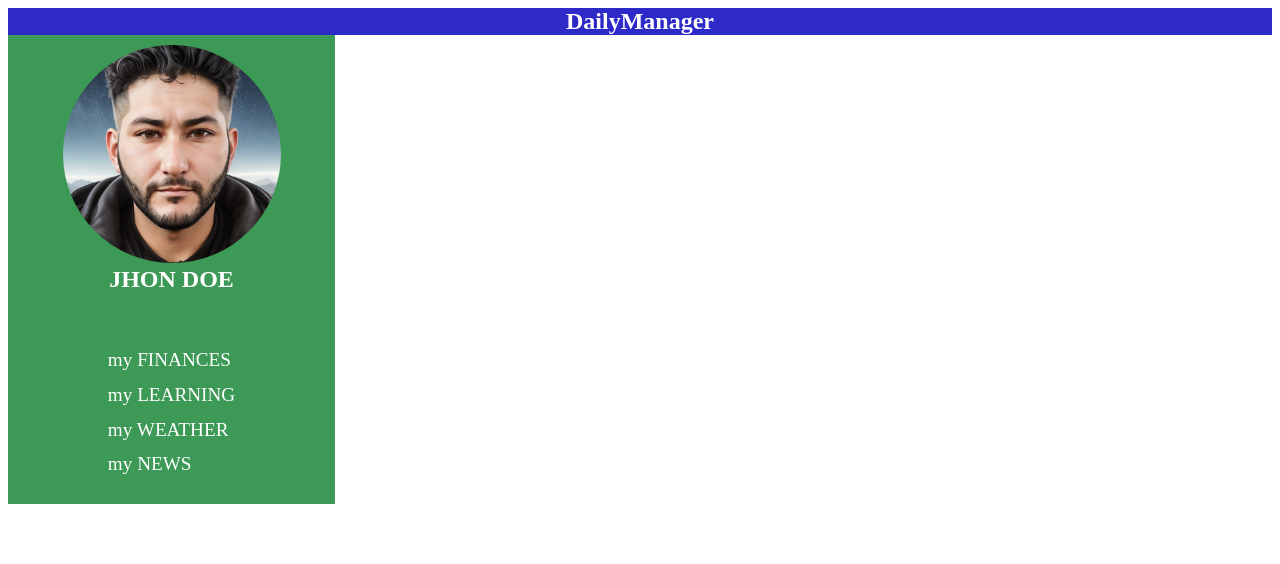
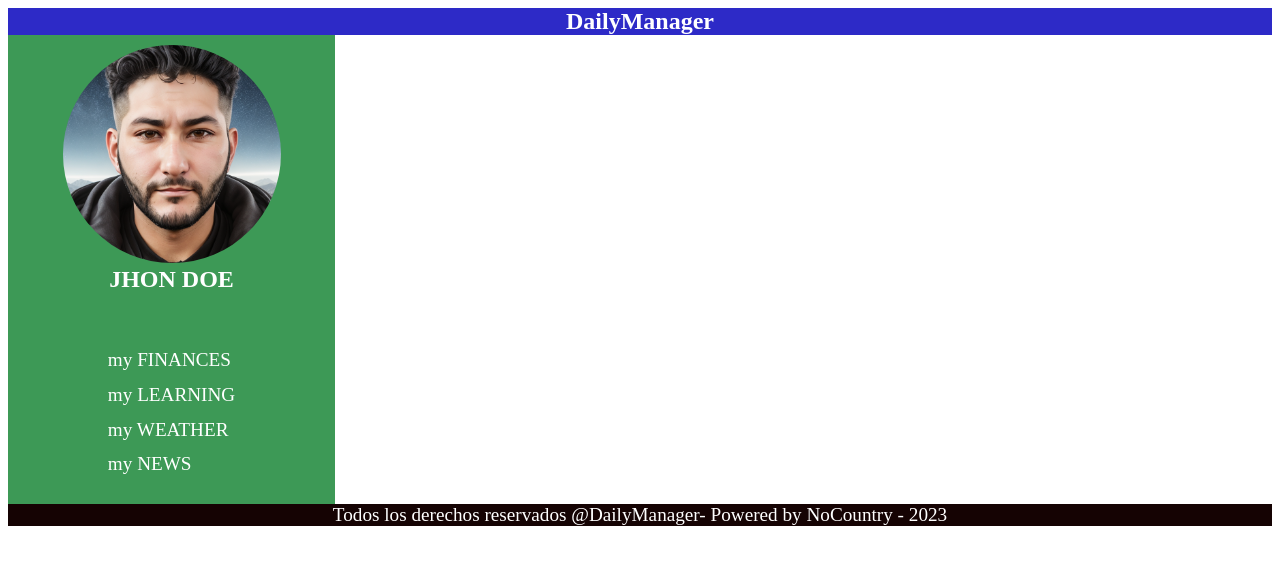
Before and after one commit to No-Country/S8-19-morn, a Next.js app in the folder client/daily-manager/: page /components/MainLayout/MainLayout in a window 1280 px wide. Shown: the top 564 px of the page. Built offline with nearby package versions, Linux system fonts and the light colour scheme.

Commit message:
feat: add Footer

```diff
--- a/client/daily-manager/src/pages/components/MainLayout/MainLayout.js
+++ b/client/daily-manager/src/pages/components/MainLayout/MainLayout.js
@@ -2,6 +2,7 @@ import React from "react";
 import styles from "../../scss/globals.module.scss";
 import Header from "../header/Header";
 import GreenPanel from "../greenPanel/GreenPanel";
+import Footer from "../footer/Footer";
 
 const { mainLayout } = styles;
 
@@ -10,6 +11,7 @@ export default function MainLayout() {
     <div className={mainLayout}>
       <Header/>
       <GreenPanel/>
+      <Footer/>
 
     </div>
   );
--- /dev/null
+++ b/client/daily-manager/src/pages/components/footer/Footer.js
@@ -0,0 +1,13 @@
+import React from 'react';
+import styles from '../../scss/globals.module.scss';
+
+const {footer} = styles;
+
+
+export default function Footer() {
+  return (
+    <footer className={footer}>
+        <p>Todos los derechos reservados @DailyManager- Powered by NoCountry - 2023</p>
+    </footer>
+  )
+}
--- /dev/null
+++ b/client/daily-manager/src/pages/scss/components/_footer.scss
@@ -0,0 +1,8 @@
+@use '../utils/colors' as *;
+
+
+.footer{
+    background-color: $black-footer;
+    margin: 0px;
+    color:#ffff
+}
--- a/client/daily-manager/src/pages/scss/components/components.scss
+++ b/client/daily-manager/src/pages/scss/components/components.scss
@@ -8,3 +8,4 @@
 
 @forward './header';
 @forward './greenPanel';
+@forward './footer';
```
Also changed, not shown: client/daily-manager/public/landingImg.png (added).
